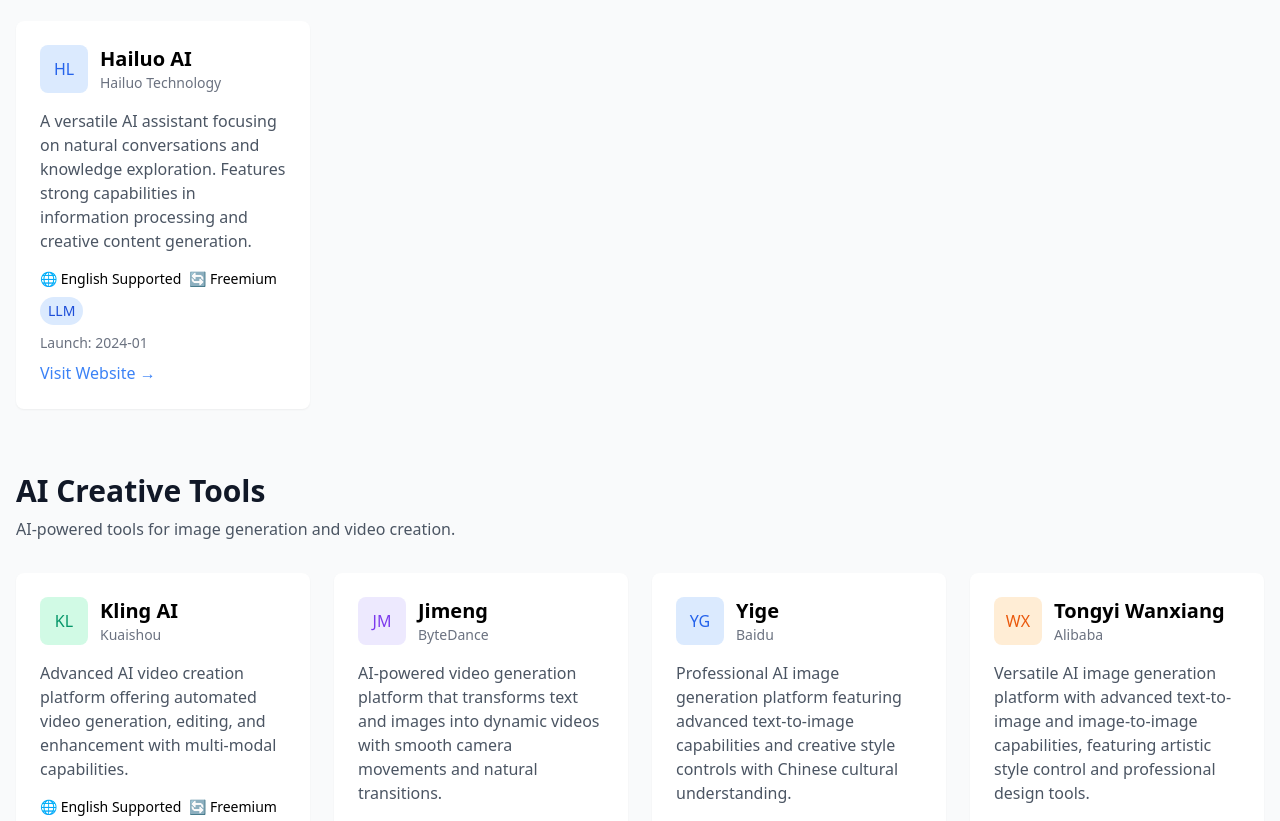
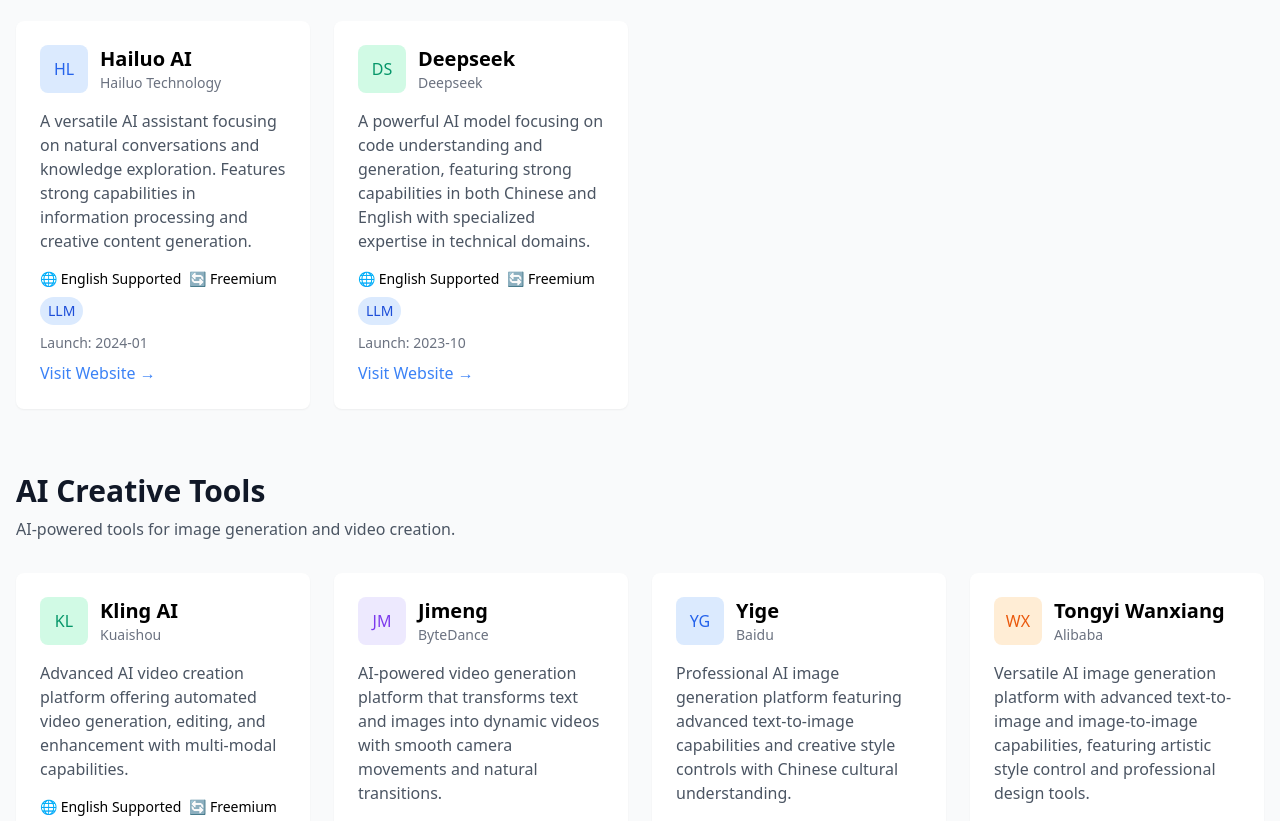
Before and after one commit to aoe1124/chinaai.work, a plain HTML site: page index.html in a window 1280 px wide. Shown: the part 1829-2650 px from the top of the page. Drawn offline with nearby package versions, Linux system fonts and the light colour scheme.

Commit message:
模块更新

```diff
--- a/index.html
+++ b/index.html
@@ -436,6 +436,32 @@
                 </div>
             </article>
 
+            <!-- Deepseek -->
+            <article class="bg-white rounded-lg shadow-sm hover:shadow-md transition-shadow p-6">
+                <div class="flex items-center mb-4">
+                    <div class="w-12 h-12 bg-emerald-100 rounded-lg flex items-center justify-center text-emerald-600">
+                        DS
+                    </div>
+                    <div class="ml-3">
+                        <h3 class="text-xl font-semibold">Deepseek</h3>
+                        <p class="text-sm text-gray-500">Deepseek</p>
+                    </div>
+                </div>
+                <p class="text-gray-600 mb-4">A powerful AI model focusing on code understanding and generation, featuring strong capabilities in both Chinese and English with specialized expertise in technical domains.</p>
+                <div class="space-y-2">
+                    <div class="flex gap-2">
+                        <span class="text-sm">🌐 English Supported</span>
+                        <span class="text-sm">🔄 Freemium</span>
+                    </div>
+                    <div class="flex gap-2">
+                        <span class="text-sm bg-blue-100 text-blue-700 px-2 py-1 rounded-full">LLM</span>
+                    </div>
+                    <div class="text-sm text-gray-500">Launch: 2023-10</div>
+                    <a href="https://www.deepseek.com/" target="_blank" rel="noopener noreferrer" class="text-blue-500 hover:text-blue-600 inline-flex items-center">
+                        Visit Website →
+                    </a>
+                </div>
+            </article>
 
 
                 </div>
```
